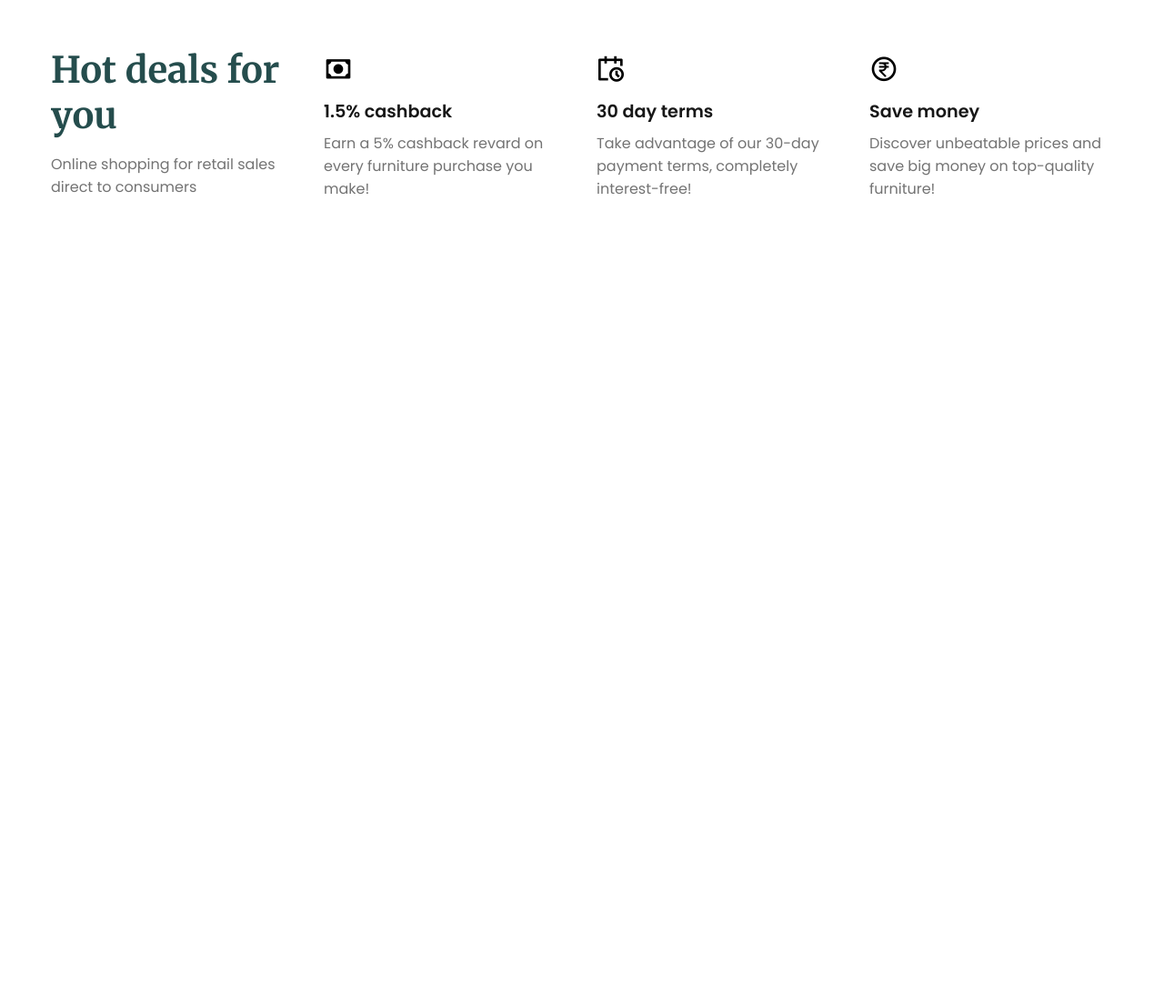
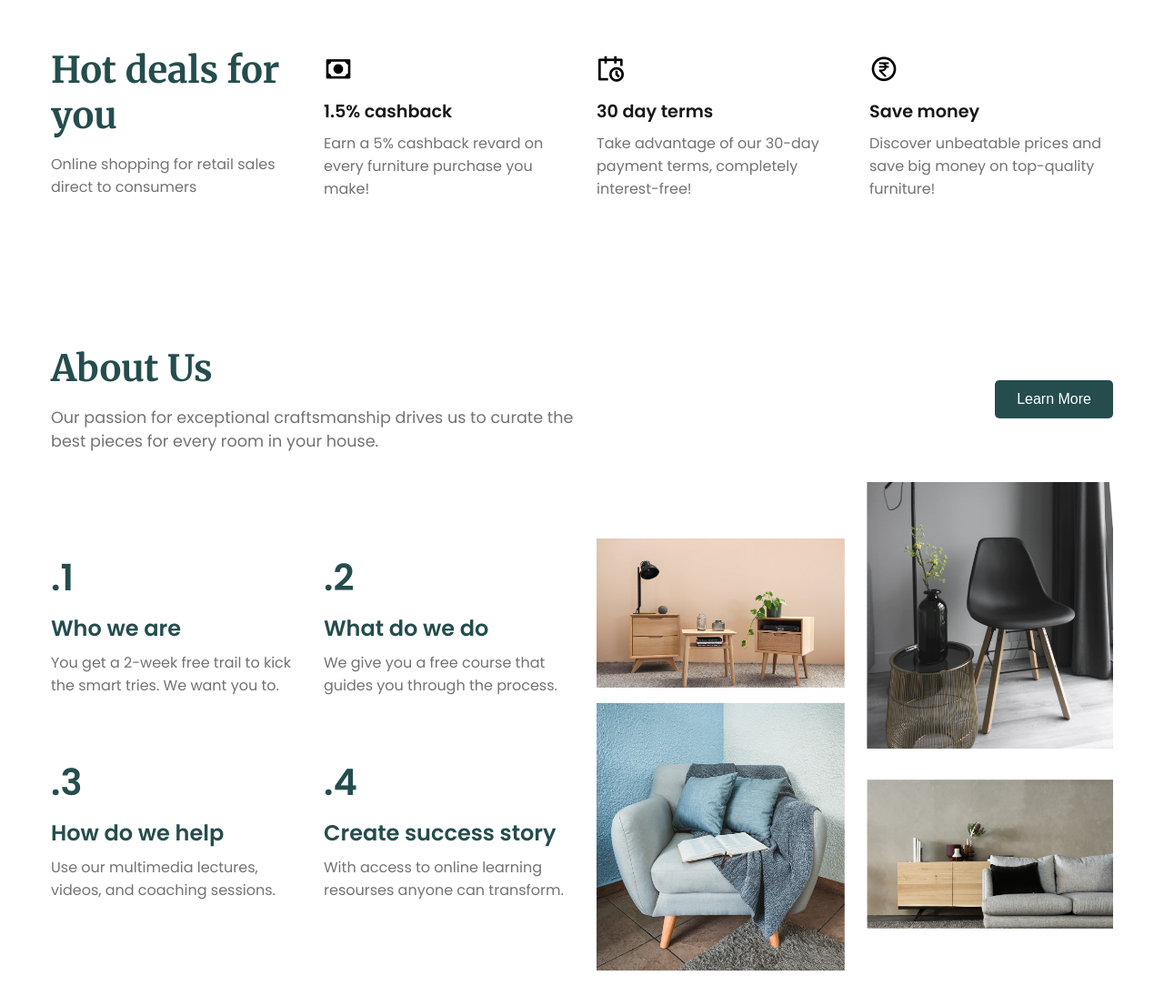
Before and after one commit to OlehChornyi/web_interior, a plain HTML site: page public/index.html in a window 1280 px wide. Shown: the part 843-1949 px from the top of the page at 91% size. Before the commit the page ends 1143 px from the top, so only its background shows below. Drawn offline with nearby package versions, Linux system fonts and the light colour scheme.

Commit message:
5th: about

```diff
--- a/public/index.html
+++ b/public/index.html
@@ -68,6 +68,53 @@
         </div>
     </section>
 
+    <section class="section__container about__container" id="about">
+        <div class="about__header">
+            <div>
+                <h2 class="section__header">About Us</h2>
+                <p class="section__description">
+                    Our passion for exceptional craftsmanship drives us to curate the best pieces for every room in your house.
+                </p>
+            </div>
+            <button class="about__btn">Learn More</button>
+        </div>
+        <div class="about__content">
+            <div class="about__image">
+                <img src="assets/about.png" alt="about">
+            </div>
+            <div class="about__grid">
+                <div class="about__card">
+                    <h3>.1</h3>
+                    <h4>Who we are</h4>
+                    <p>
+                        You get a 2-week free trail to kick the smart tries. We want you to.
+                    </p>
+                </div>
+                <div class="about__card">
+                    <h3>.2</h3>
+                    <h4>What do we do</h4>
+                    <p>
+                        We give you a free course that guides you through the process.
+                    </p>
+                </div>
+                <div class="about__card">
+                    <h3>.3</h3>
+                    <h4>How do we help</h4>
+                    <p>
+                        Use our multimedia lectures, videos, and coaching sessions.
+                    </p>
+                </div>
+                <div class="about__card">
+                    <h3>.4</h3>
+                    <h4>Create success story</h4>
+                    <p>
+                        With access to online learning resourses anyone can transform.
+                    </p>
+                </div>
+            </div>
+        </div>
+    </section>
+
     <script src="https://unpkg.com/scrollreveal"></script>
     <script src="https://cdn.jsdelivr.net/npm/swiper@11/swiper-bundle.min.js"></script>
     <script src="main.js"></script>
--- a/public/main.js
+++ b/public/main.js
@@ -50,3 +50,14 @@ ScrollReveal().reveal(".deals__card", {
     ...scrollRevealOption,
     interval: 500,
 });
+
+ScrollReveal().reveal(".about__image img", {
+    ...scrollRevealOption,
+    origin: "right",
+});
+
+ScrollReveal().reveal(".about__card", {
+    duration: 1000,
+    interval: 500,
+    delay: 500,
+});
--- a/public/styles.css
+++ b/public/styles.css
@@ -184,8 +184,69 @@ nav {
     color: var(--text-light);
 }
 
+.about__header {
+    display: flex;
+    flex-direction: column;
+    gap: 2rem;
+}
+
+.about__header .section__description {
+    max-width: 600px;
+}
+
+.about__btn {
+    width: fit-content;
+    padding: 0.75rem 1.5rem;
+    outline: none;
+    border: none;
+    font-size: 1rem;
+    color: var(--white);
+    white-space: nowrap;
+    background-color: var(--primary-color);
+    border-radius: 5px;
+    transition: 0.3s;
+    cursor: pointer;
+}
+
+.about__content {
+    margin-top: 2rem;
+    display: grid;
+    gap: 2rem;
+}
+
+.about__grid{
+    display: grid;
+    gap: 2rem;
+}
+
+.about__image{
+    overflow: hidden;
+}
+
+.about__card h3{
+    margin-bottom: 0.5rem;
+    font-size: 2.5rem;
+    font-weight: 600;
+    color: var(--primary-color);
+}
+
+.about__card h4{
+    margin-bottom: 0.5rem;
+    font-size: 1.5rem;
+    font-weight: 600;
+    color: var(--primary-color);
+}
+
+.about__card p{
+    color: var(--text-light);
+}
+
 @media (width > 540px) {
-    .deals__container{
+    .deals__container {
+        grid-template-columns: repeat(2, 1fr);
+    }
+
+    .about__grid{
         grid-template-columns: repeat(2, 1fr);
     }
 }
@@ -267,21 +328,40 @@ nav {
         padding-top: 0;
     }
 
-    .deals__container{
+    .deals__container {
         grid-template-columns: repeat(3, 1fr);
     }
 
-    .deals__card:nth-child(1){
+    .deals__card:nth-child(1) {
         grid-column: 1/4;
+    }
+
+    .about__header{
+        flex-direction: row;
+        align-items: center;
+        justify-content: space-between;
+    }
+
+    .about__content{
+        grid-template-columns: repeat(2, 1fr);
+        align-items: center;
+    }
+
+    .about__image{
+        grid-area: 1/2/2/3;
     }
 }
 
-@media (width > 1024px){
-    .deals__container{
+@media (width > 1024px) {
+    .deals__container {
         grid-template-columns: repeat(4, 1fr);
     }
 
-    .deals__card:nth-child(1){
+    .deals__card:nth-child(1) {
         grid-column: unset;
     }
+
+    .about__grid{
+        gap: 4rem 2rem;
+    }
 }
```
